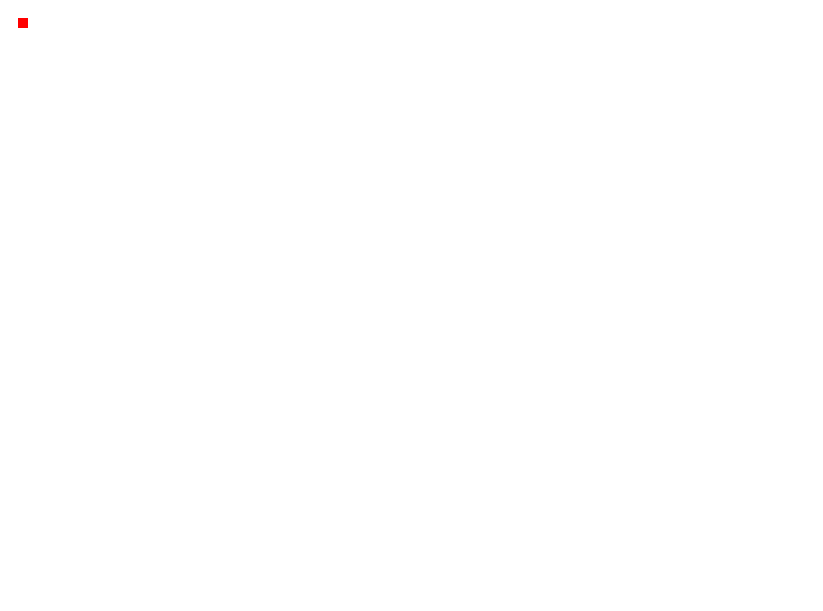
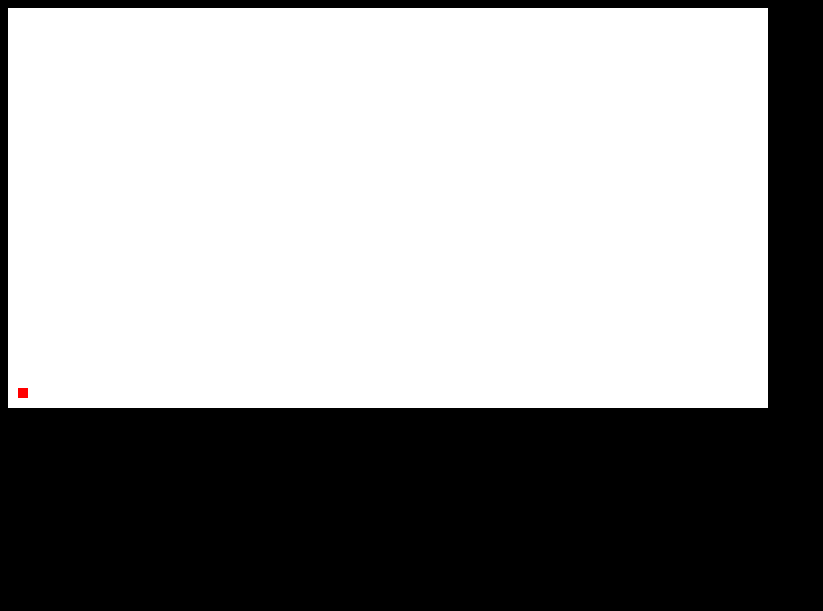
Before and after one commit to edbalogh/FCSGameTemplate, a plain HTML site: page index.html in a window 1280 px wide. Shown: the whole page, without its empty margins (0-823 px from the left). Drawn offline with Linux system fonts and the light colour scheme.

Commit message:
small tweaks to controls

```diff
--- a/index.html
+++ b/index.html
@@ -1,7 +1,7 @@
 <!DOCTYPE html>
 <html>
-  <body>
-    <canvas id="gameCanvas"></canvas>
+  <body style="background: black">
+    <canvas id="gameCanvas" style="background: white"></canvas>
     <script src="scripts/main.js"></script>
   </body>
 </html>
--- a/scripts/main.js
+++ b/scripts/main.js
@@ -6,12 +6,12 @@ const canvas = document.getElementById("gameCanvas");
 const ctx = canvas.getContext("2d");
 
 // set the canvas width and height
-canvas.width = 800;
-canvas.height = 600;
+canvas.width = 760;
+canvas.height = 400;
 
 // initialize variables
 let x = 10;
-let y = 10
+let y = canvas.height - 20;
 let lastTime = 0;
 let speed = 0;
 
@@ -26,13 +26,13 @@ function gameLoop(timestamp) {
   const deltaTime = timestamp - lastTime;
 
   // detect collision between square and right side of screen
-  if (x >= 290) {
+  if (x > canvas.width - 11) {
     speed = 0;
-    x = 289;
+    x = canvas.width - 11;
   }
 
   // detect collision between square and left side of screen
-  if (x < 0) {
+  if (x < 1) {
     speed = 0;
     x = 1;
   }
@@ -53,14 +53,14 @@ function gameLoop(timestamp) {
 
 
 // adding event listeners
-addEventListener('keydown', (event) => {
+document.addEventListener('keydown', (event) => {
   // move right/left based on arrow keys
-  if(event.keyCode === 39) speed += 10;
-  if(event.keyCode === 37) speed -= 10;
+  if(event.keyCode === 39) speed = 10;
+  if(event.keyCode === 37) speed = -10;
   // alert(`you pressed keyCode ${event.keyCode}`);
 });
 
-addEventListener('keyup', (event) => {
-  // stop x movement on any key up
+document.addEventListener('keyup', (event) => {
+  // all movement on any key up
   speed = 0;
 })
```
